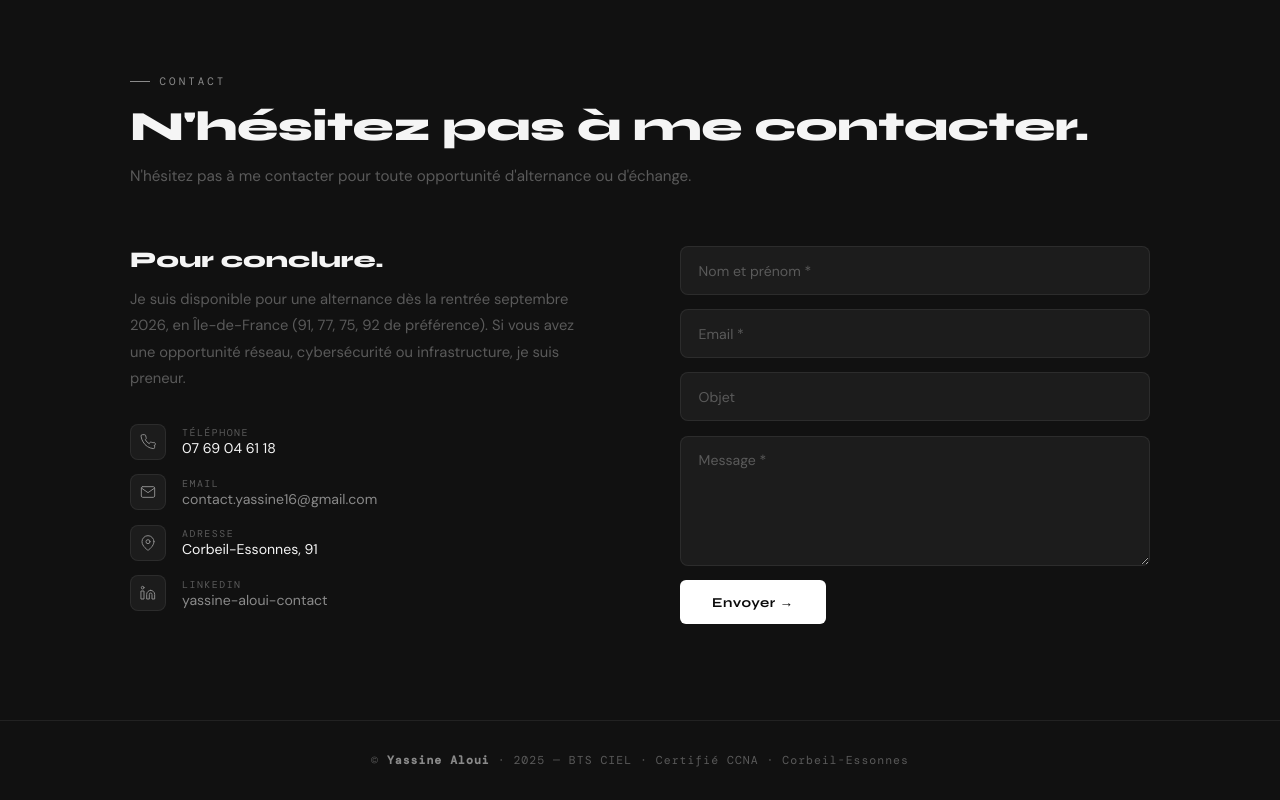
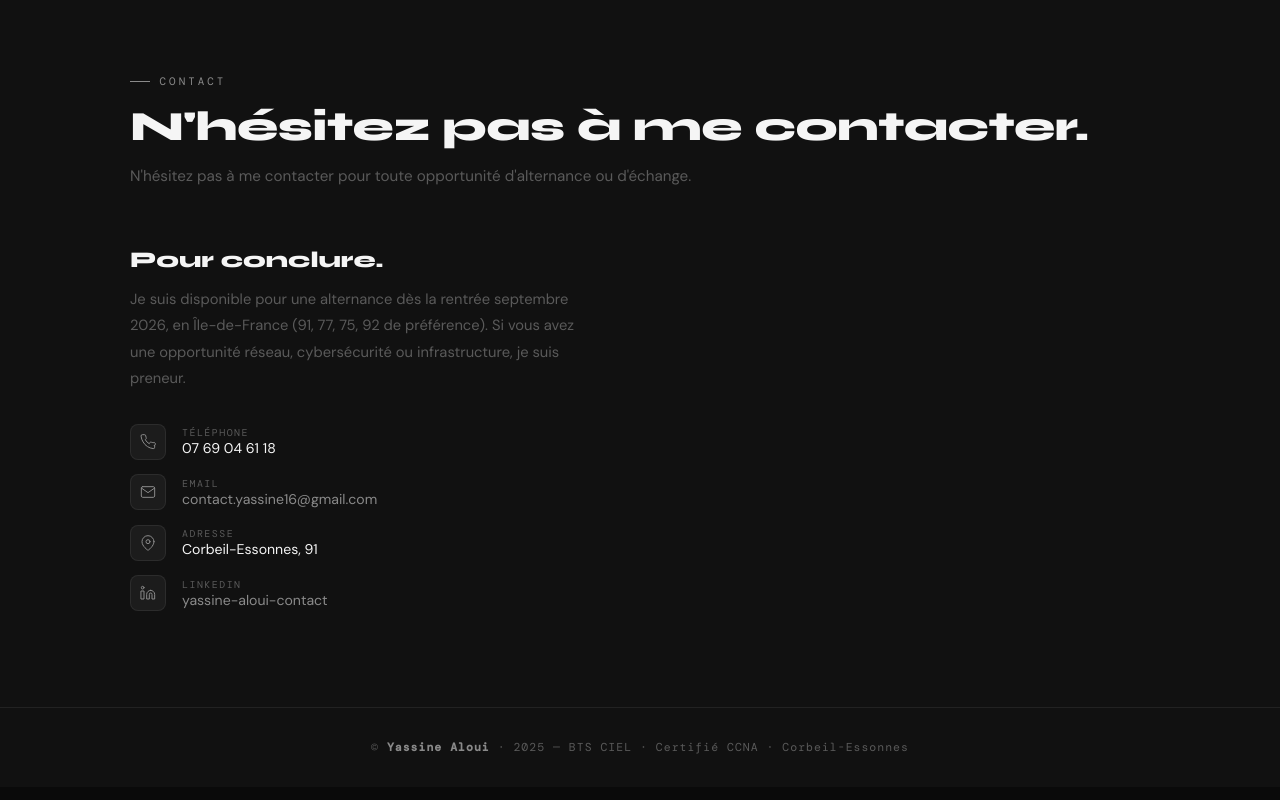
Before and after one commit to Aloui-Yassine/mon-portfolio, a plain HTML site: page index.html in a window 1280 px wide. Shown: the part 6979-7779 px from the top of the page. Drawn offline with nearby package versions, Linux system fonts and the light colour scheme.

Commit message:
contact auto supprimer index.html

```diff
--- a/index.html
+++ b/index.html
@@ -1933,13 +1933,6 @@
                         </div>
                     </div>
                 </div>
-                <form onsubmit="return false;">
-                    <input type="text" placeholder="Nom et prénom *" required>
-                    <input type="email" placeholder="Email *" required>
-                    <input type="text" placeholder="Objet">
-                    <textarea placeholder="Message *" required></textarea>
-                    <button type="submit">Envoyer →</button>
-                </form>
             </div>
         </div>
     </section>
```
